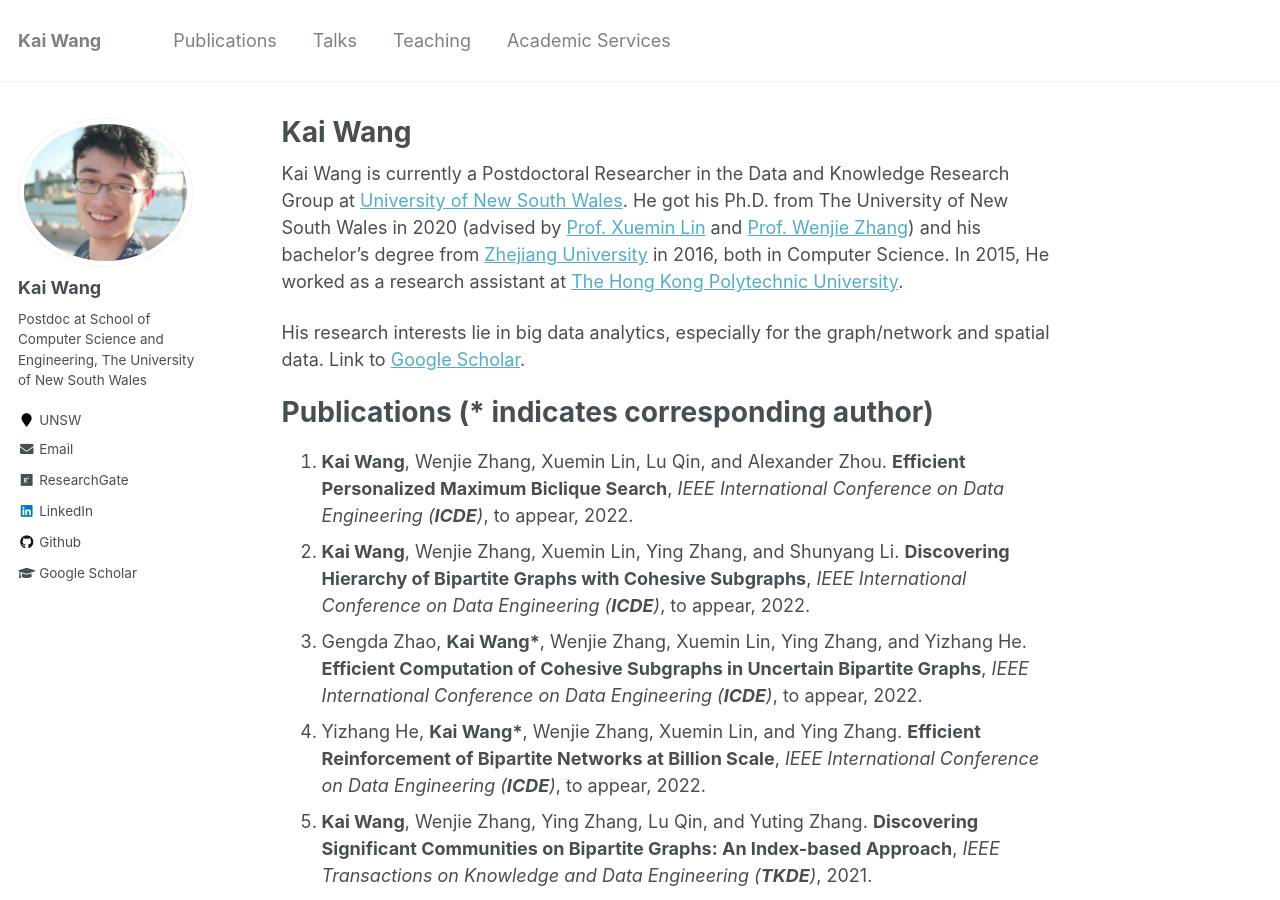
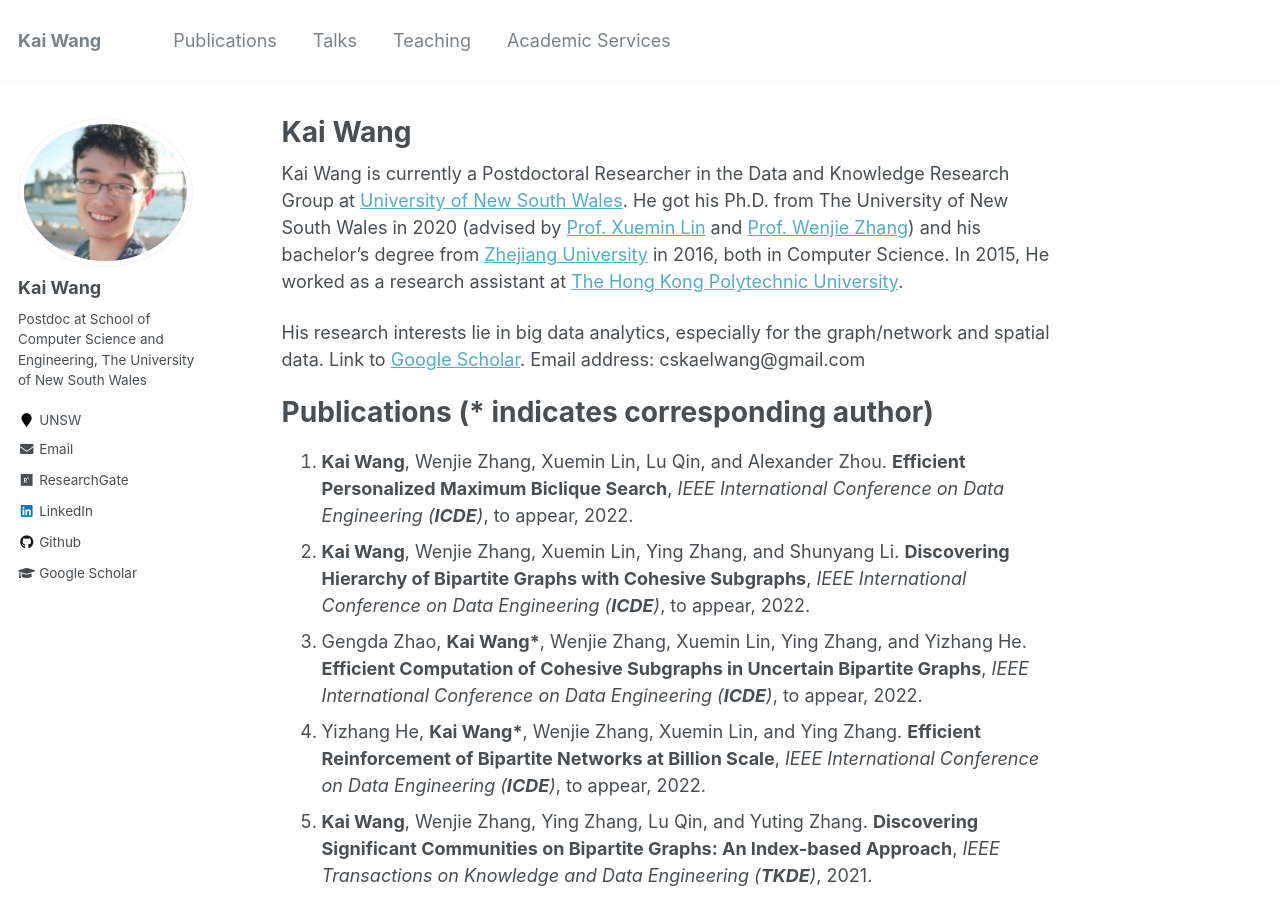
Before and after one commit to cs-kaiwang/cs-kaiwang.github.io, a Jekyll site: the page built from _pages/about.md, in a window 1280 px wide and 900 px high. Built offline with Jekyll 4.4.1, drawn with Linux system fonts in a browser that asks for light colours.

Commit message:
Update about.md

```diff
--- a/_pages/about.md
+++ b/_pages/about.md
@@ -10,7 +10,7 @@ redirect_from:
 
 Kai Wang is currently a Postdoctoral Researcher in the Data and Knowledge Research Group at [University of New South Wales](https://www.unsw.edu.au/). He got his Ph.D. from The University of New South Wales in 2020 (advised by [Prof. Xuemin Lin](http://www.cse.unsw.edu.au/~lxue/) and [Prof. Wenjie Zhang](http://www.cse.unsw.edu.au/~zhangw/)) and his bachelor’s degree from [Zhejiang University](https://www.zju.edu.cn/) in 2016, both in Computer Science. In 2015, He worked as a research assistant at [The Hong Kong Polytechnic University](https://www.polyu.edu.hk/). <!--(advised by [UNSW Scientia Prof. Xuemin Lin](http://www.cse.unsw.edu.au/~lxue/) and [Prof. Wenjie Zhang](http://www.cse.unsw.edu.au/~zhangw/)) -->
 
-His research interests lie in big data analytics, especially for the graph/network and spatial data.  Link to [Google Scholar](https://scholar.google.com/citations?user=G4DiwTIAAAAJ&hl=en).
+His research interests lie in big data analytics, especially for the graph/network and spatial data.  Link to [Google Scholar](https://scholar.google.com/citations?user=G4DiwTIAAAAJ&hl=en). Email address: cskaelwang@gmail.com
 
 Publications (* indicates corresponding author)
 ======
```
